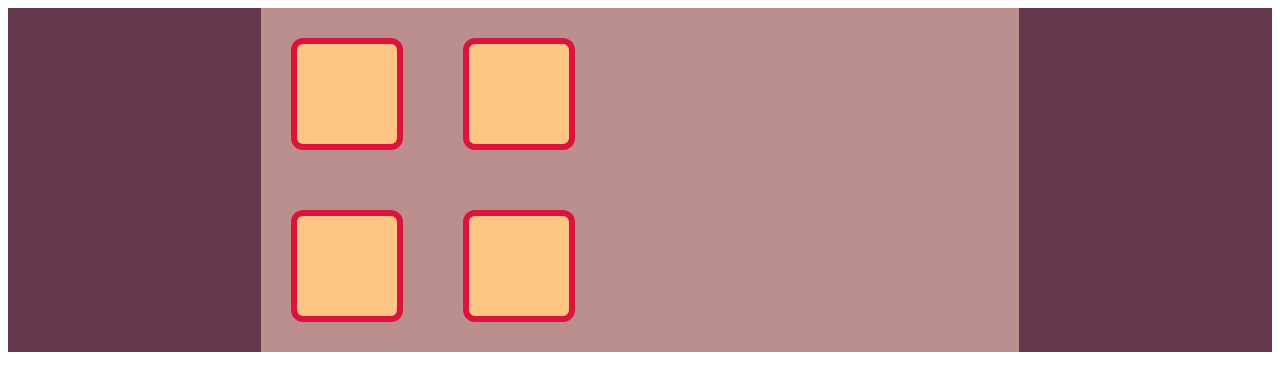
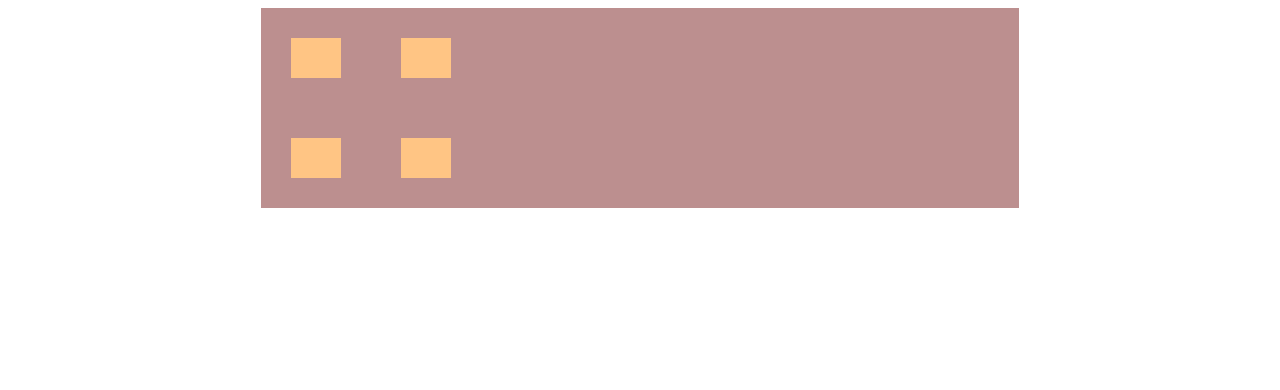
Before and after one commit to hasinanjaka/test-hasina, a plain HTML site: page exo3.html in a window 1280 px wide. Drawn offline with Linux system fonts and the light colour scheme.

Commit message:
Update style-exo3.css

```diff
--- a/css/style-exo3.css
+++ b/css/style-exo3.css
@@ -1,4 +1,7 @@
-.container{display: block; width: 100%;background:#64374d;}
+.container{display: block; width: 100%;}
 .row{width: 60%;display: flex;margin: 0 auto;background: rosybrown;}
-.col{ border-radius: 12px;
-    border: 6px solid crimson;display:flex;justify-content:center;width: 100px;height:100px; background:#ffc584;gap:30px;margin:30px}
+.col{
+    display:flex;justify-content:center;width: 50px;height:40px; background:#ffc584;gap:30px;margin:30px}
+
+.col-centre{
+    display:flex;justify-content:center;width: 600px;height:40px; background:rosybrown;gap:30px;margin:30px}
```
